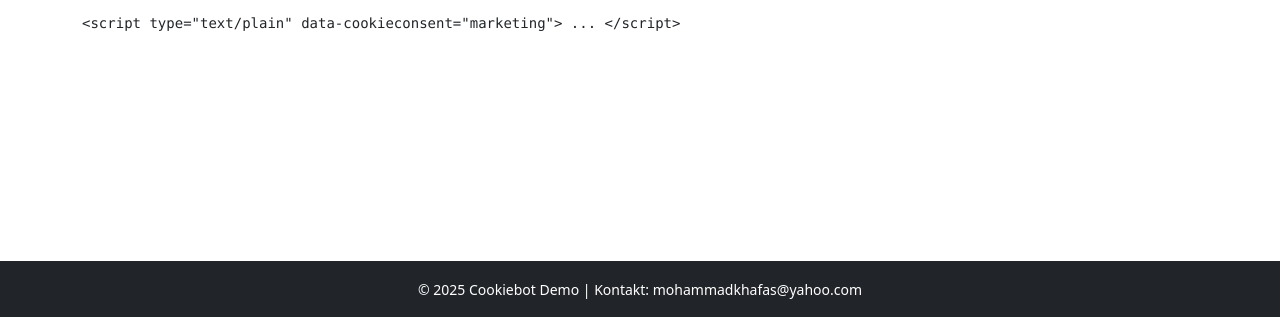
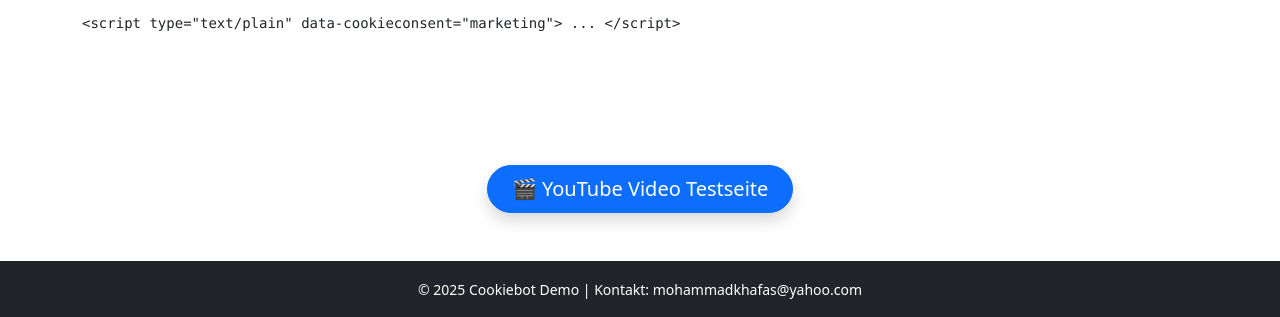
Before and after one commit to hoodaddeveloper/Cookiebot-Sandbox, a plain HTML site: page index.html in a window 1280 px wide. Shown: the part 483-800 px from the top of the page. Drawn offline with nearby package versions, Linux system fonts and the light colour scheme.

Commit message:
button link

```diff
--- a/index.html
+++ b/index.html
@@ -74,6 +74,12 @@
       </section>
     </div>
   </main>
+  <!-- YouTube Video Link -->
+  <div class="container text-center my-5">
+    <a href="youtube.html" class="btn btn-primary btn-lg px-4 py-2 shadow rounded-pill">
+      🎬 YouTube Video Testseite
+    </a>
+  </div>
   <!-- Footer -->
   <footer class="bg-dark text-white text-center py-3 mt-auto">
     <div class="container">
```
